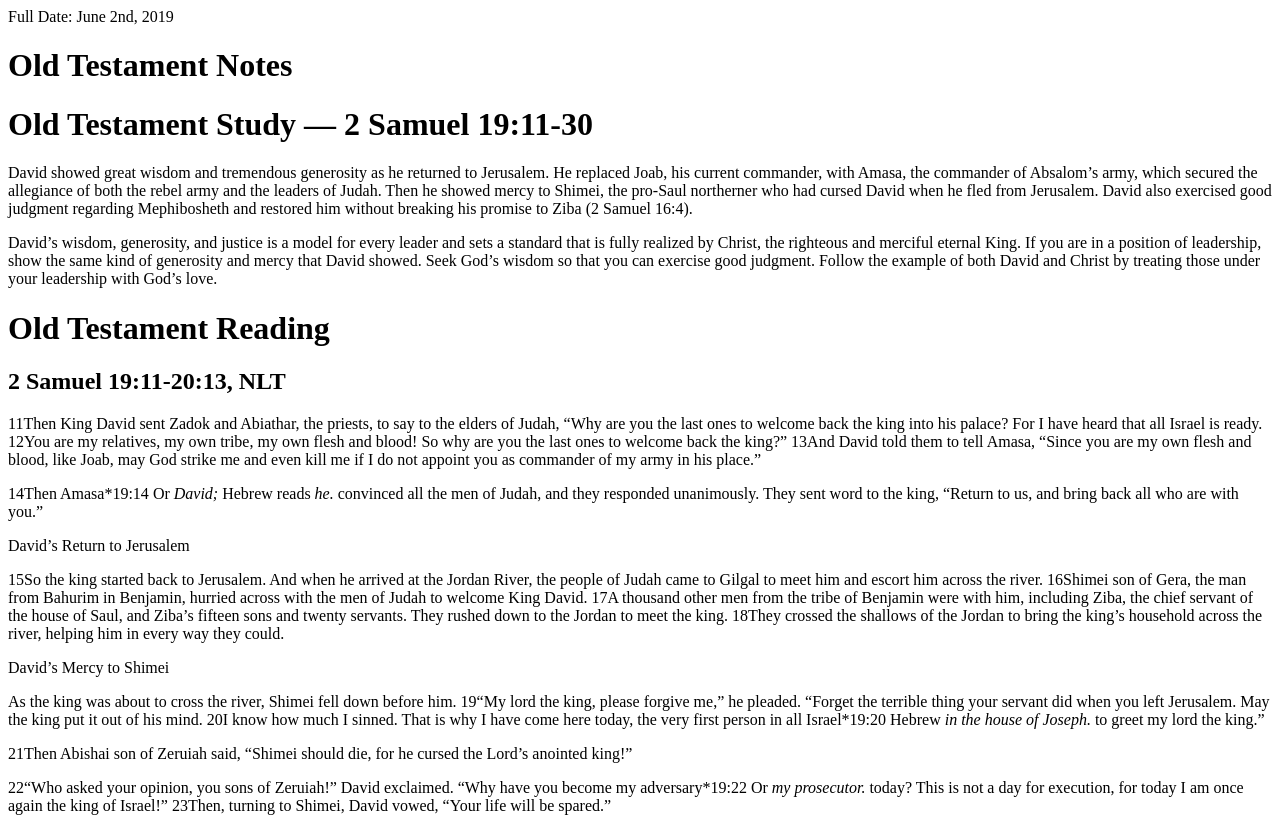
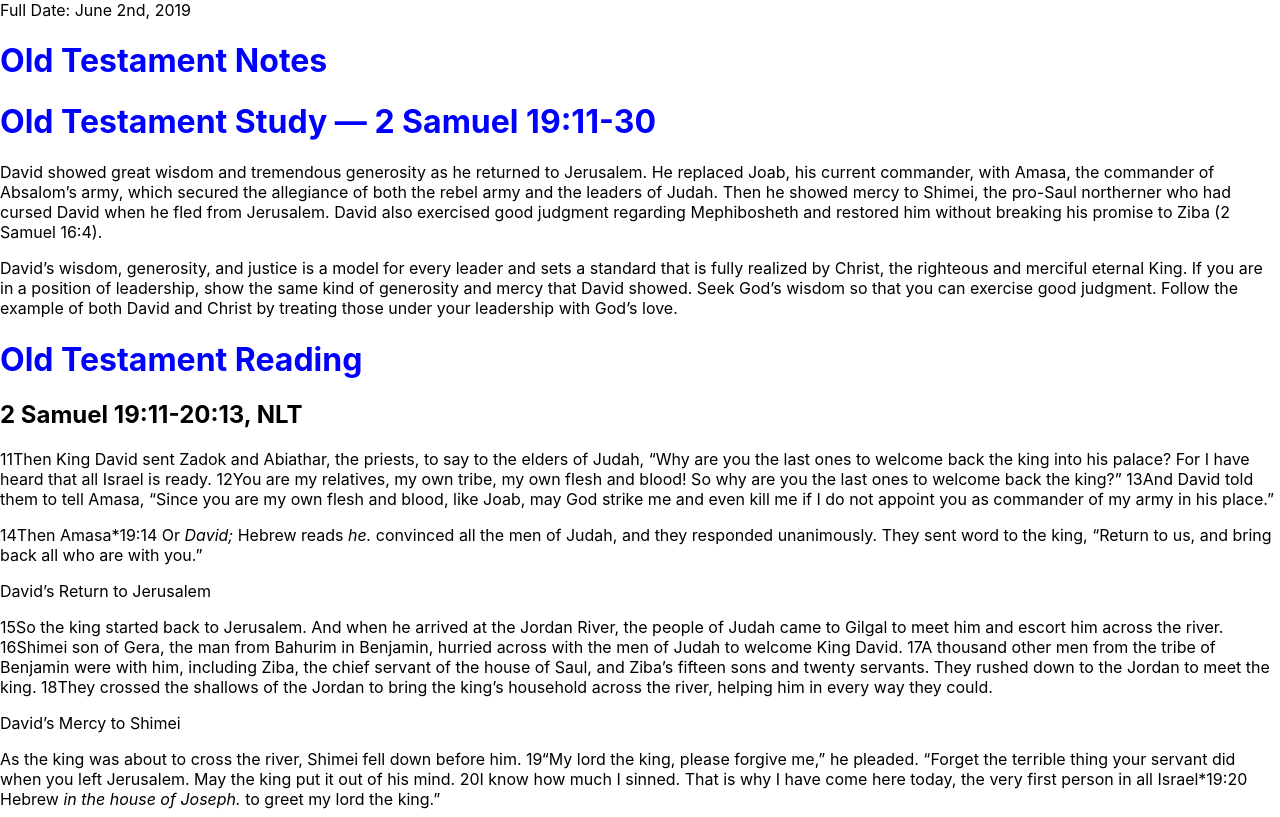
Before and after one commit to spainb123/crlife-dailybibleverse, a React app in the folder client/: page / in a window 1280 px wide. Shown: the top 817 px of the page. Built offline with nearby package versions, Linux system fonts and the light colour scheme.

Commit message:
Basic level CSS support

```diff
--- a/client/package.json
+++ b/client/package.json
@@ -12,8 +12,10 @@
   "author": "",
   "license": "ISC",
   "dependencies": {
+    "css-loader": "^2.1.1",
     "react": "^16.8.6",
-    "react-dom": "^16.8.6"
+    "react-dom": "^16.8.6",
+    "style-loader": "^0.23.1"
   },
   "devDependencies": {
     "@types/react": "^16.8.18",
--- a/client/src/components/App.css
+++ b/client/src/components/App.css
@@ -1,4 +1,4 @@
-.App {
+.App p {
     text-align: center;
   }
 
--- a/client/src/components/App.tsx
+++ b/client/src/components/App.tsx
@@ -1,5 +1,7 @@
 import * as React from 'react';
 import IReadingData from '../descriptors/IReadingData';
+
+require('./App.css');
 
 export interface AppProps { data: IReadingData}
 
@@ -10,7 +12,7 @@ export class App extends React.Component<AppProps, {}> {
         const data = this.props.data;
 
         return (
-            <div>
+            <div className='App'>
                 <div>Full Date: {data.fullDate}</div>
                 <h1>Old Testament Notes</h1>
                 <div dangerouslySetInnerHTML={{ __html: data.note.ot }}></div>
--- a/client/src/index.css
+++ b/client/src/index.css
@@ -8,6 +8,10 @@ body {
   -moz-osx-font-smoothing: grayscale;
 }
 
+h1 {
+  color: blue
+}
+
 code {
   font-family: source-code-pro, Menlo, Monaco, Consolas, 'Courier New',
     monospace;
--- a/client/src/index.tsx
+++ b/client/src/index.tsx
@@ -1,9 +1,9 @@
 import * as React from "react";
 import * as ReactDOM from "react-dom";
-
-//import { Hello } from "./components/Hello";
 import { App } from "./components/App";
 import ParseServerSideData from "./helpers/ServerSideDataRenderer";
+
+require('./index.css');
 
 const SSR_DATA = decodeData();
 
--- a/client/tsconfig.json
+++ b/client/tsconfig.json
@@ -4,6 +4,7 @@
         "sourceMap": true,
         "noImplicitAny": true,
         "module": "esnext",
+        "moduleResolution": "node",
         "target": "es6",
         "jsx": "react"
     },
--- a/client/webpack.config.js
+++ b/client/webpack.config.js
@@ -23,7 +23,20 @@ module.exports = {
             { test: /\.tsx?$/, loader: "awesome-typescript-loader" },
 
             // All output '.js' files will have any sourcemaps re-processed by 'source-map-loader'.
-            { enforce: "pre", test: /\.js$/, loader: "source-map-loader" }
+            { enforce: "pre", test: /\.js$/, loader: "source-map-loader" },
+
+            {
+                test: /\.css$/,
+                loader: 'style-loader'
+            },
+            {
+                test: /\.css$/,
+                loader: 'css-loader',
+                // query: {
+                //     modules: true,
+                //     localIdentName: '[name]__[local]___[hash:base64:5]'
+                // }
+            }
         ]
     },
 
```
Also changed, not shown: 1 other file (tests, documents, lock files or other folders). Lines whose indentation alone changed are shown as unchanged.
